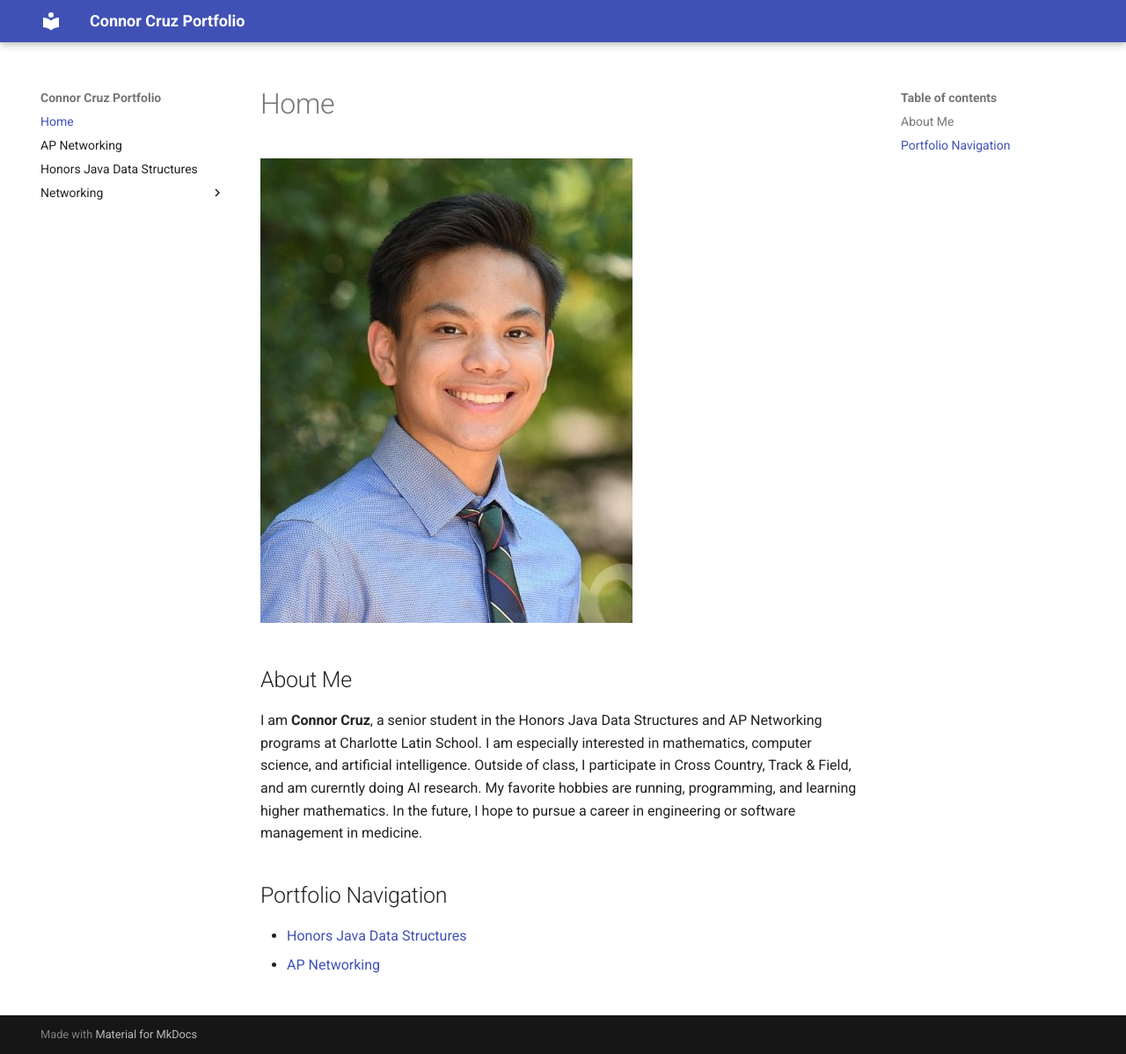
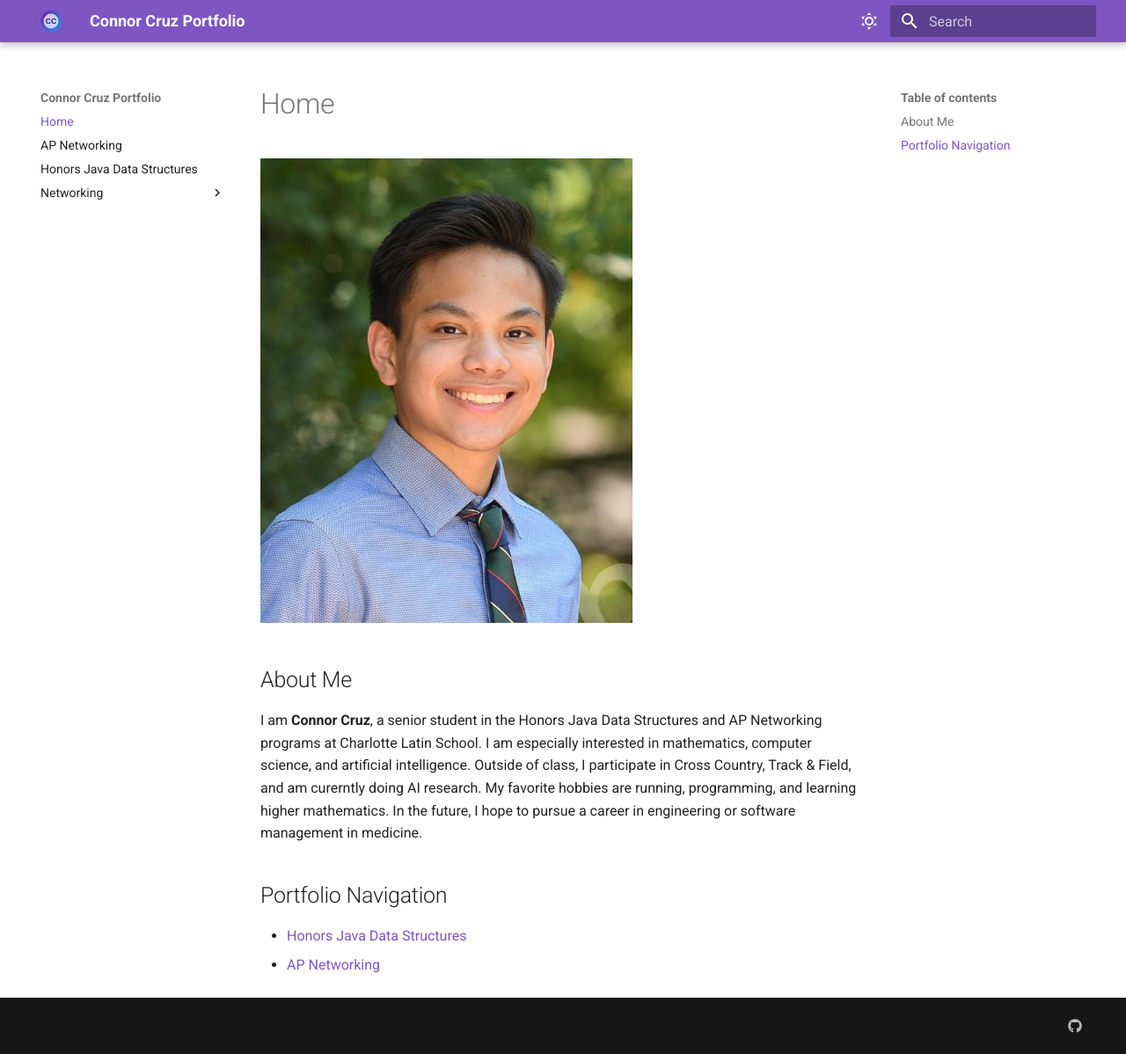
Before and after one commit to connorfcruz/cruz-connor-portfolio, an MkDocs documentation site: the page built from docs/index.md, in a window 1280 px wide and 1198 px high. Shown: the whole window at 88% size. Built offline with MkDocs 1.6.1 and Material for MkDocs 9.7.7, drawn with Linux system fonts in a browser that asks for light colours.

Commit message:
Theme change

```diff
--- a/mkdocs.yml
+++ b/mkdocs.yml
@@ -2,11 +2,40 @@ site_name: Connor Cruz Portfolio
 
 theme:
   name: material
+  logo: assets/logo-light.svg
+  palette:
+    # Light
+    - scheme: default
+      toggle:
+        icon: material/weather-sunny
+        name: Light Mode
+      primary: deep purple
+      accent: blue
+
+    #Dark
+    - scheme: slate
+      toggle:
+        icon: material/weather-night
+        name: Light Mode
+      primary: light blue
+      accent: green
 
 plugins:
+- search
 - mkdocs-audio
 
 markdown_extensions:
-- admonition
-- pymdownx.details
-- pymdownx.superfences
+  - admonition
+  - pymdownx.details
+  - pymdownx.superfences
+  - pymdownx.tabbed
+  - attr_list
+  - pymdownx.emoji
+
+extra:
+  generator: false   # hide "Made with MkDocs"
+  social:
+    - icon: fontawesome/brands/github
+      link: https://github.com/connorfcruz
+    #- icon: fontawesome/brands/linkedin
+    #  link: https://linkedin.com/in/connorfcruz
```
Also changed, not shown: docs/assets/logo-dark.svg (added), docs/assets/logo-light.svg (added).
